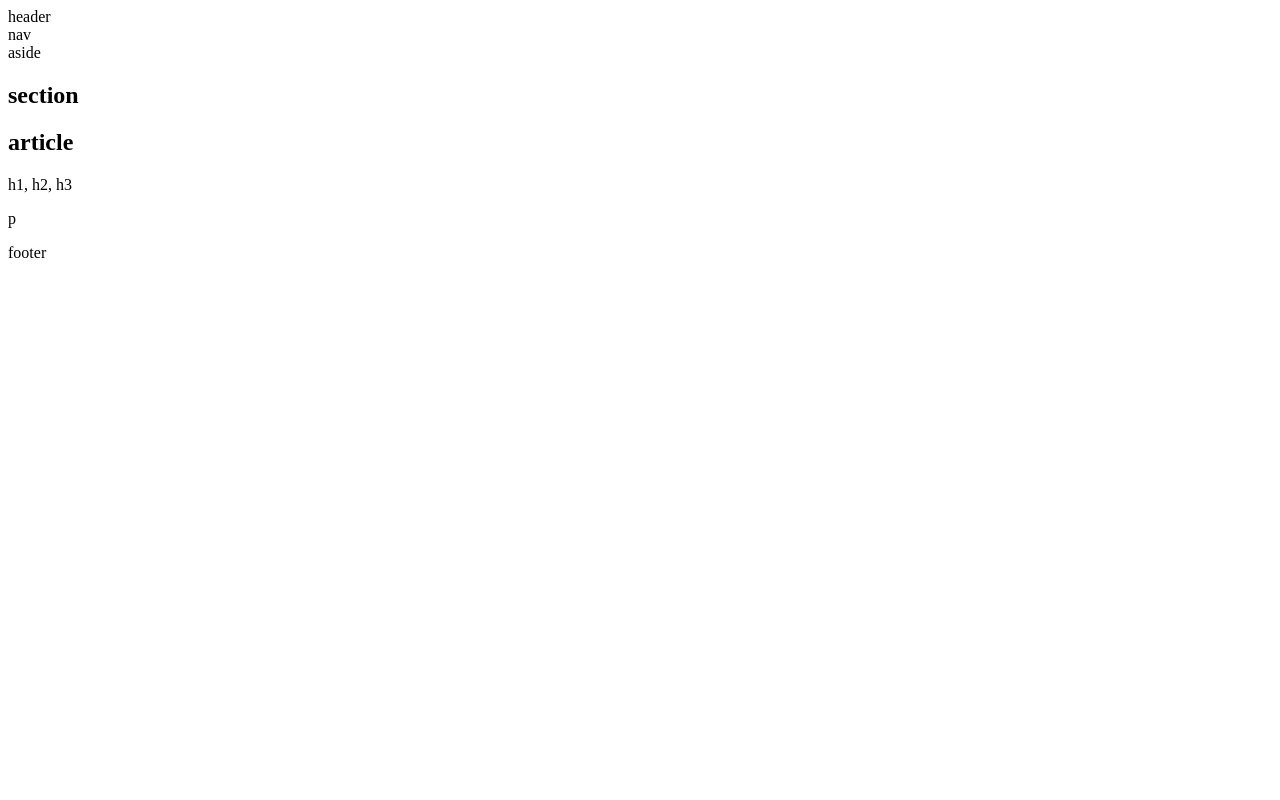
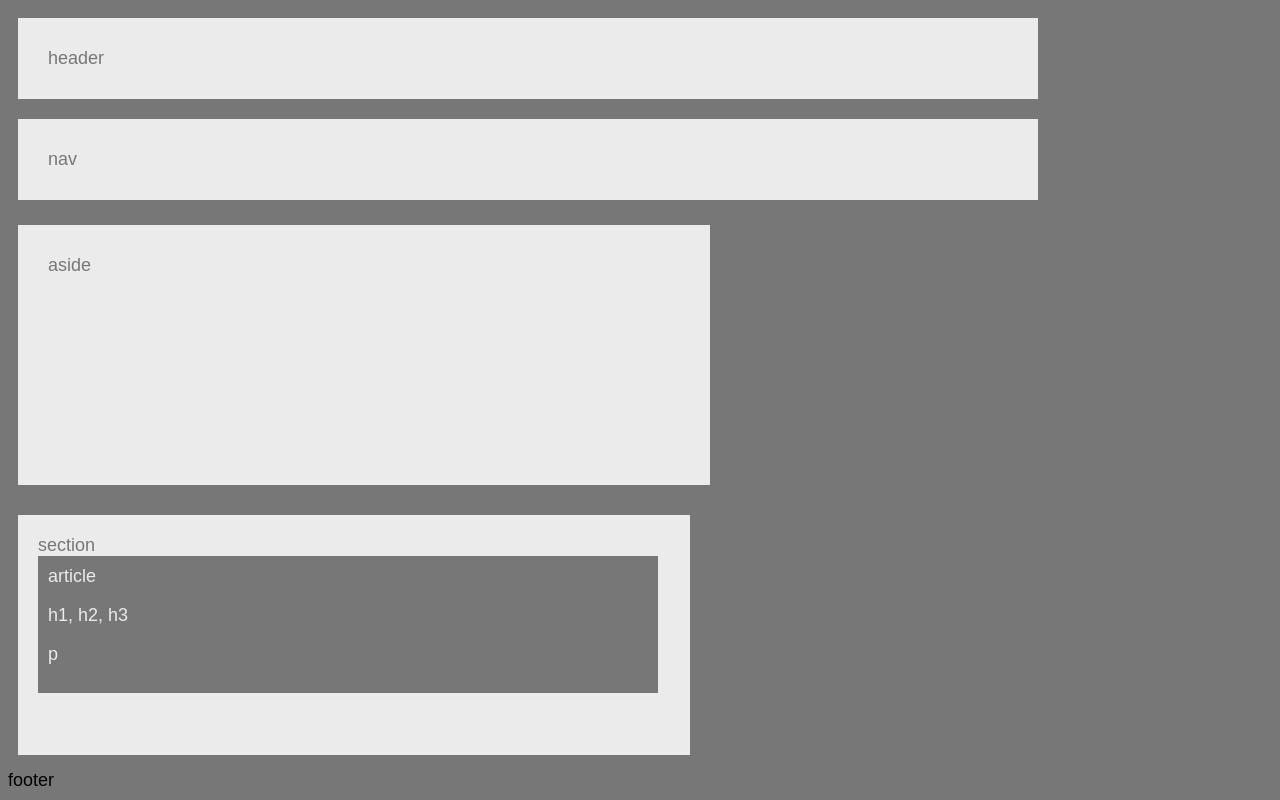
Before and after one commit to NPH82/EasyLayout, a plain HTML site: page index.html in a window 1280 px wide. Drawn offline with Linux system fonts and the light colour scheme.

Commit message:
adding css style

```diff
--- a/index.html
+++ b/index.html
@@ -11,10 +11,8 @@
   <header>header</header>
   <nav>nav</nav>
   <aside>aside</aside>
-  <section>
-    <h2>section</h2>
-    <article>
-      <h2>article</h2>
+  <section>section
+    <article>article
       <p>h1, h2, h3</p>
       <p>p</p>
     </article>
--- a/style.css
+++ b/style.css
@@ -0,0 +1,51 @@
+body {
+  background-color: #777;
+  font-family: 'Arial', 'Heletica Neue', Helvetica, sans-serif;
+  font-size: 18px;
+  display: flex;
+  justify-content: center;
+  flex-direction: column;
+}
+
+header {
+  width: 960px;
+  padding: 30px;
+  margin: 10px;
+  background-color: #ebebeb;
+  color: #777;
+}
+
+nav {
+  width: 960px;
+  padding: 30px;
+  margin: 10px;
+  background-color: #ebebeb;
+  color: #777;
+}
+
+section {
+  width: 50%;
+  height: 200px;
+  padding: 20px;
+  margin: 15px 10px;
+  background-color: #ebebeb;
+  color: #777;
+  flex: 1 auto;
+}
+
+article {
+  width: 95%;
+  padding: 10px;
+  background-color: #777;
+  color: #ebebeb;
+}
+
+aside {
+  width: 50%;
+  height: 200px;
+  padding: 30px;
+  margin: 15px 10px;
+  background-color: #ebebeb;
+  color: #777;
+  flex: 1 auto;
+}
```
